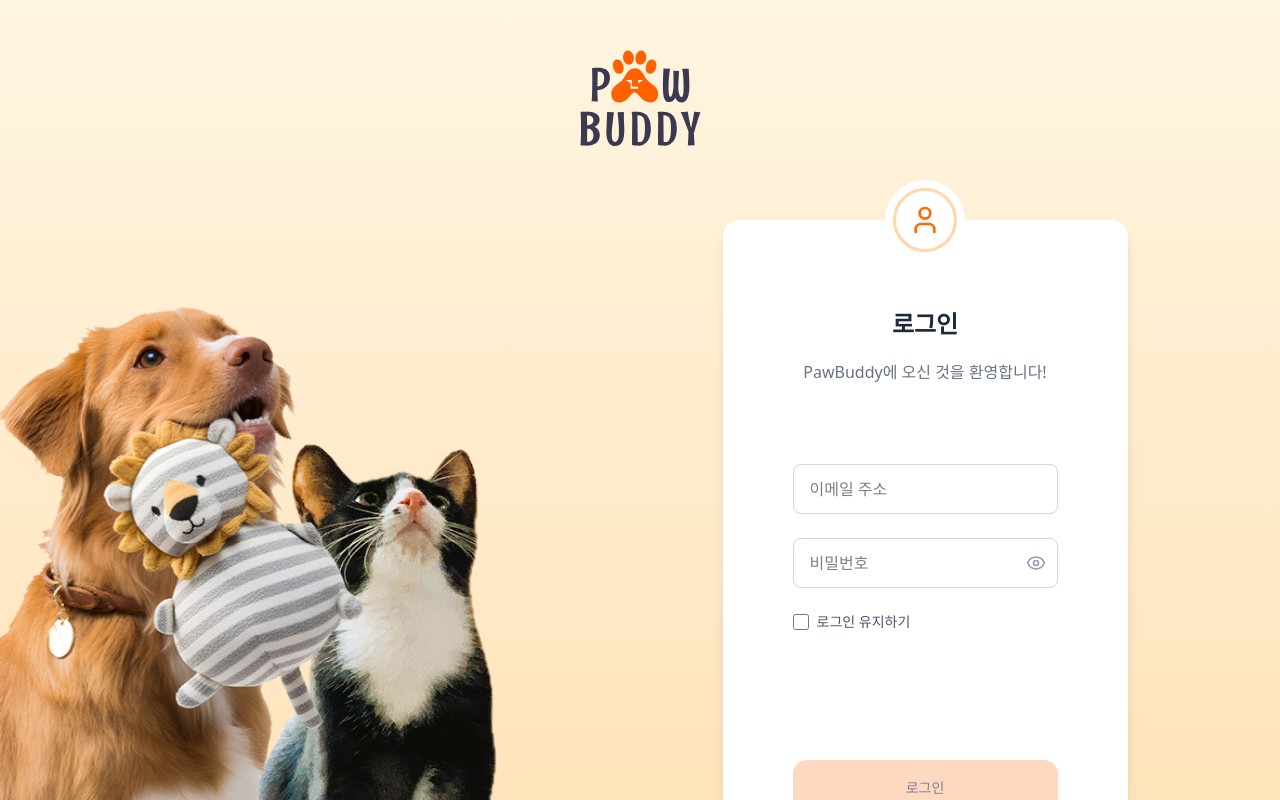
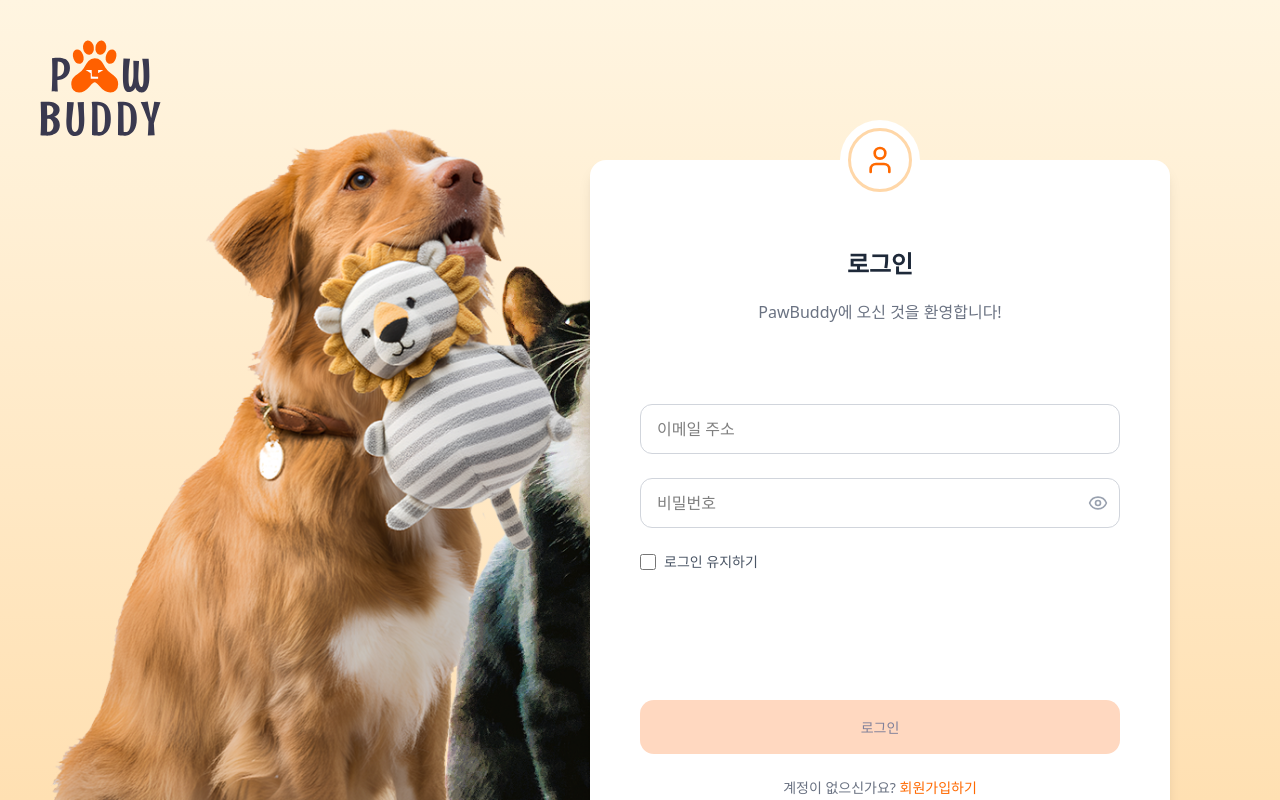
Before and after one commit to FRONTENDBOOTCAMP-14th/Final-Project-Team-8, a Next.js app: page /login in a window 1280 px wide. Shown: the top 800 px of the page. Built offline with nearby package versions, Linux system fonts and the light colour scheme; no server answers.

Commit message:
[style] 로그인 페이지 레이아웃 수정
- 로고 위치 좌측 상단으로 이동
- 배경 이미지 스크롤 제거
- 우측 로그인 컴포넌트 사이즈 및 위치 조정

```diff
--- a/src/app/(landing)/layout.tsx
+++ b/src/app/(landing)/layout.tsx
@@ -2,17 +2,17 @@ import type { PropsWithChildren } from 'react'
 
 export default function LandingPageLayout({ children }: PropsWithChildren) {
   return (
-    <div className="relative flex min-h-screen w-full flex-col items-center gap-8 bg-gradient-to-b from-[#FFF5E1] to-[#FFE0B2] px-[80px] pt-[50px]">
+    <div className="relative flex min-h-screen w-full flex-col gap-8 bg-gradient-to-b from-[#FFF5E1] to-[#FFE0B2] p-10">
       {/* 상단 PAW BUDDY LOGO */}
-      <div className="">
+      <div className="absolute">
         <img src="/assets/logo/Logo-Paw-Buddy-col.svg" alt="logo" />
       </div>
       {/* 좌우 레이아웃 */}
       <div className="flex h-full w-full flex-col-reverse gap-5 md:flex-row">
         {/* 왼쪽 이미지 */}
-        <div className="flex w-full justify-center md:w-1/2 md:justify-end">
+        <div className="flex w-full md:w-1/2">
           <img
-            className="h-auto w-full max-w-[500px] md:absolute md:bottom-0 md:max-w-[800px]"
+            className="h-auto w-full max-w-[500px] object-contain md:absolute md:bottom-0 md:max-w-[800px]"
             src="/assets/img/Frame 280235.png"
             alt=""
           />
--- a/src/components/login/Login.tsx
+++ b/src/components/login/Login.tsx
@@ -48,8 +48,8 @@ export default function Login({
   }, [onSignUp])
 
   return (
-    <div className="flex min-h-screen items-center justify-center p-4">
-      <div className="relative w-full max-w-lg rounded-2xl bg-white p-[70px] pt-20 shadow-lg">
+    <div className="flex w-[700px] translate-y-30">
+      <div className="relative w-full max-w-[580px] rounded-2xl bg-white p-[50px] pt-20 shadow-lg">
         {/* Profile Icon */}
         <div className="absolute -top-10 left-1/2 -translate-x-1/2 transform">
           <div className="flex h-20 w-20 items-center justify-center rounded-full border-none bg-white">
--- a/src/components/login/components/EmailInput.tsx
+++ b/src/components/login/components/EmailInput.tsx
@@ -25,7 +25,7 @@ export default function EmailInput({
         value={value}
         onChange={e => onChange(e.target.value)}
         autoComplete="email"
-        className="rounded-lg border border-gray-300 px-4 py-3 outline-none focus:border-orange-500 focus:ring-1 focus:ring-orange-500"
+        className="rounded-xl border border-gray-300 px-4 py-3 outline-none focus:border-orange-500 focus:ring-1 focus:ring-orange-500"
         {...inputProps}
       />
     </div>
--- a/src/components/login/components/PasswordInput.tsx
+++ b/src/components/login/components/PasswordInput.tsx
@@ -29,7 +29,7 @@ export default function PasswordInput({
           onChange={e => onChange(e.target.value)}
           autoComplete="current-password"
           className={
-            'w-full rounded-lg border border-gray-300 px-4 py-3 outline-none focus:border-orange-500 focus:ring-1 focus:ring-orange-500'
+            'w-full rounded-xl border border-gray-300 px-4 py-3 outline-none focus:border-orange-500 focus:ring-1 focus:ring-orange-500'
           }
           {...inputProps}
         />
```
